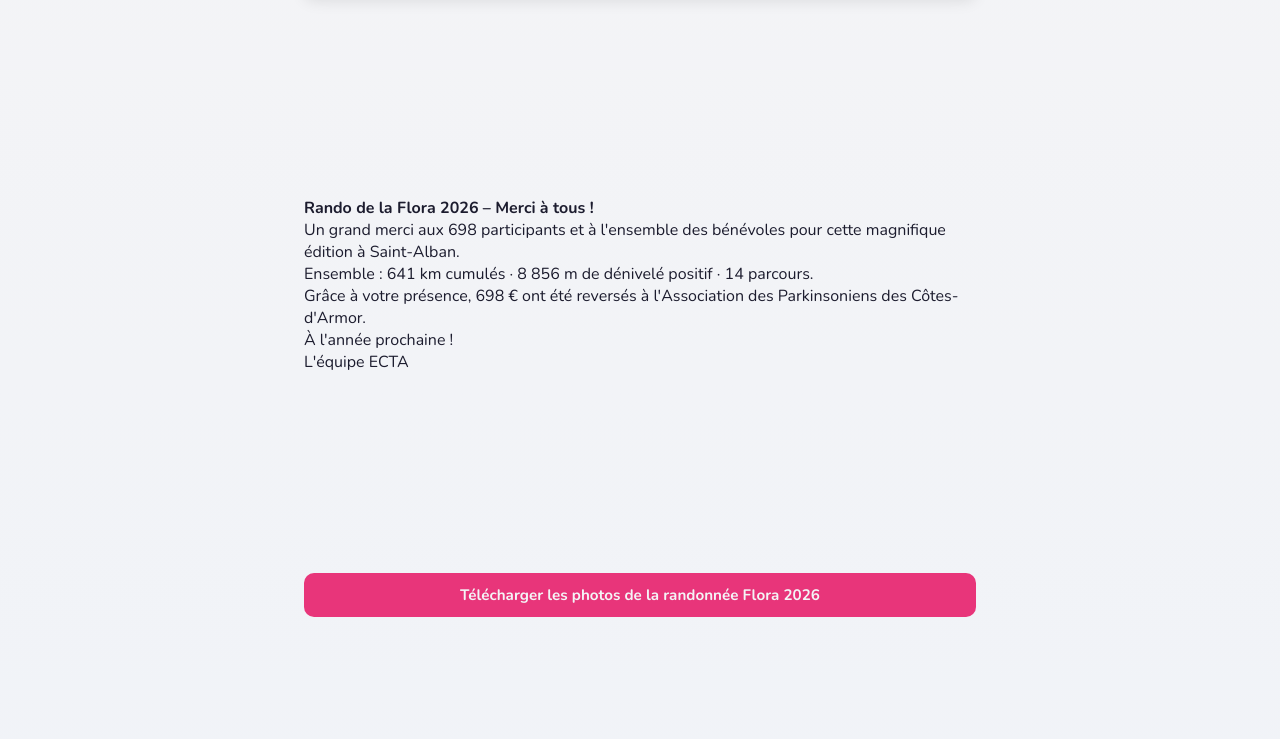
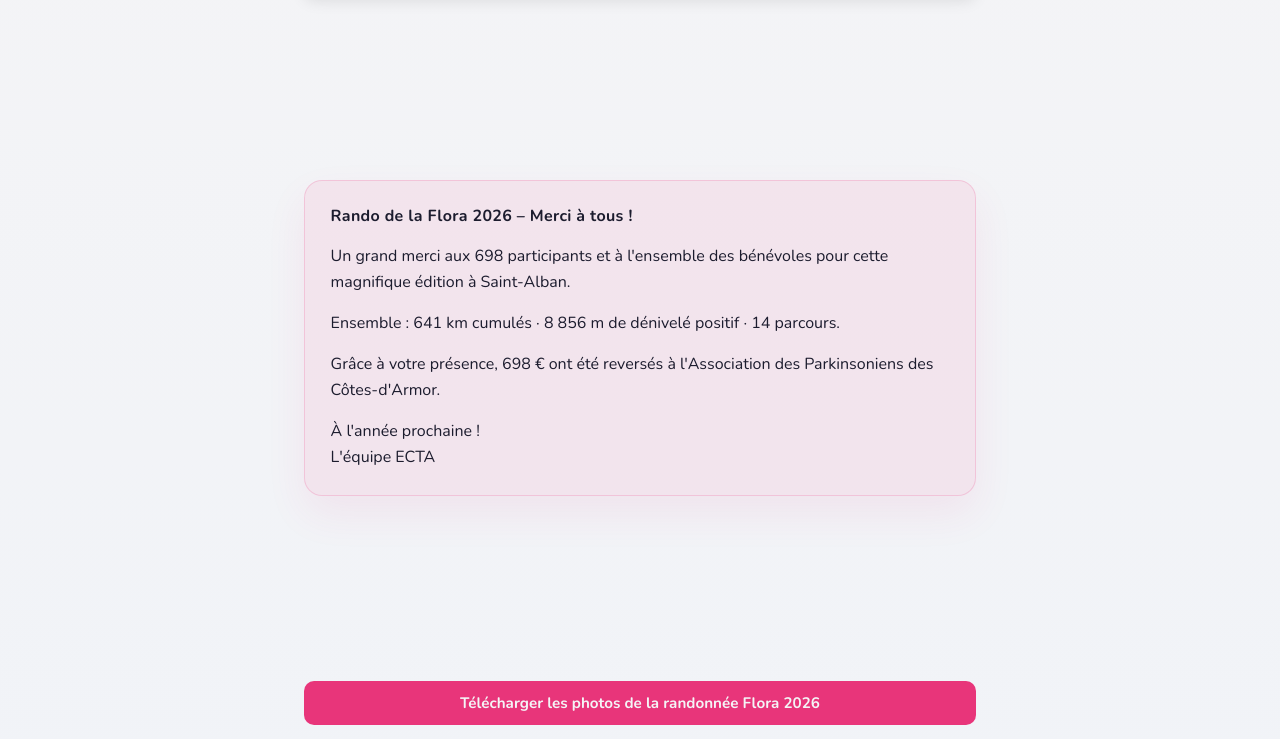
Before and after one commit to ententecyclotouristealbanaise/Site-du-Club, a plain HTML site: page Flora 2026.html in a window 1280 px wide. Shown: the part 925-1664 px from the top of the page. Drawn offline with nearby package versions, Linux system fonts and the light colour scheme; a web font is replaced by a local one.

Commit message:
Stylisation du message Flora 2026 entre la vidéo et le lien photos

```diff
--- a/Flora 2026.html
+++ b/Flora 2026.html
@@ -67,12 +67,14 @@
     </div>
   </section>
 
-  <section style="margin:2.5rem 0;max-width:720px;">
-    <p><strong>Rando de la Flora 2026 – Merci à tous !</strong></p>
-    <p>Un grand merci aux 698 participants et à l'ensemble des bénévoles pour cette magnifique édition à Saint-Alban.</p>
-    <p>Ensemble : 641 km cumulés · 8 856 m de dénivelé positif · 14 parcours.</p>
-    <p>Grâce à votre présence, 698 € ont été reversés à l'Association des Parkinsoniens des Côtes-d'Armor.</p>
-    <p>À l'année prochaine !<br>L'équipe ECTA</p>
+  <section style="margin:1.4rem 0 1.6rem;max-width:720px;">
+    <div style="background:rgba(232,53,122,.08);border:1px solid rgba(232,53,122,.18);border-radius:18px;padding:1.5rem 1.6rem;box-shadow:0 18px 40px rgba(232,53,122,.08);">
+      <p style="margin:0 0 1rem;font-size:1rem;font-weight:700;color:#1c1c2e;letter-spacing:.02em;">Rando de la Flora 2026 – Merci à tous !</p>
+      <p style="margin:0 0 .9rem;color:#1c1c2e;line-height:1.65;">Un grand merci aux 698 participants et à l'ensemble des bénévoles pour cette magnifique édition à Saint-Alban.</p>
+      <p style="margin:0 0 .9rem;color:#1c1c2e;line-height:1.65;">Ensemble : 641 km cumulés · 8 856 m de dénivelé positif · 14 parcours.</p>
+      <p style="margin:0 0 .9rem;color:#1c1c2e;line-height:1.65;">Grâce à votre présence, 698 € ont été reversés à l'Association des Parkinsoniens des Côtes-d'Armor.</p>
+      <p style="margin:0;color:#1c1c2e;line-height:1.65;">À l'année prochaine !<br>L'équipe ECTA</p>
+    </div>
   </section>
 
   <section class="download-box" style="justify-content:center; margin-bottom:3rem;">
```
